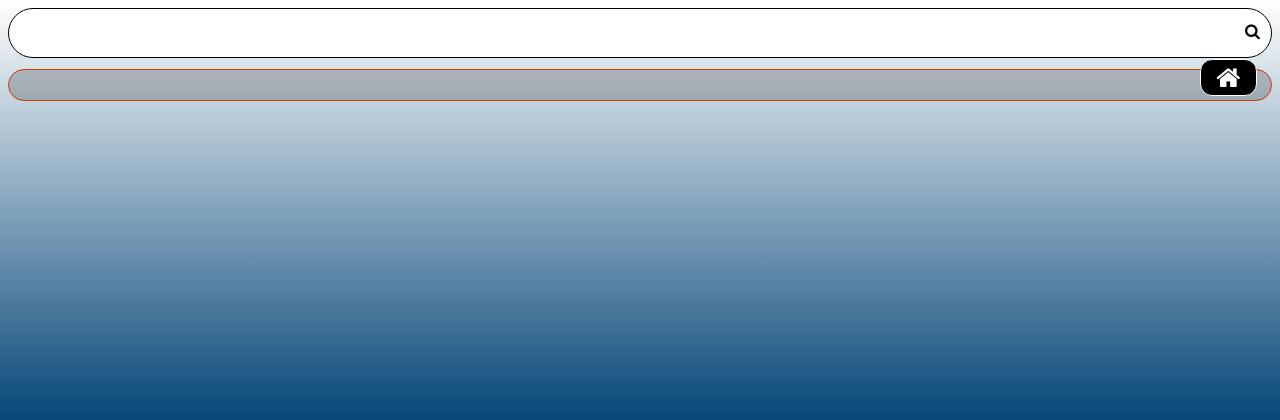
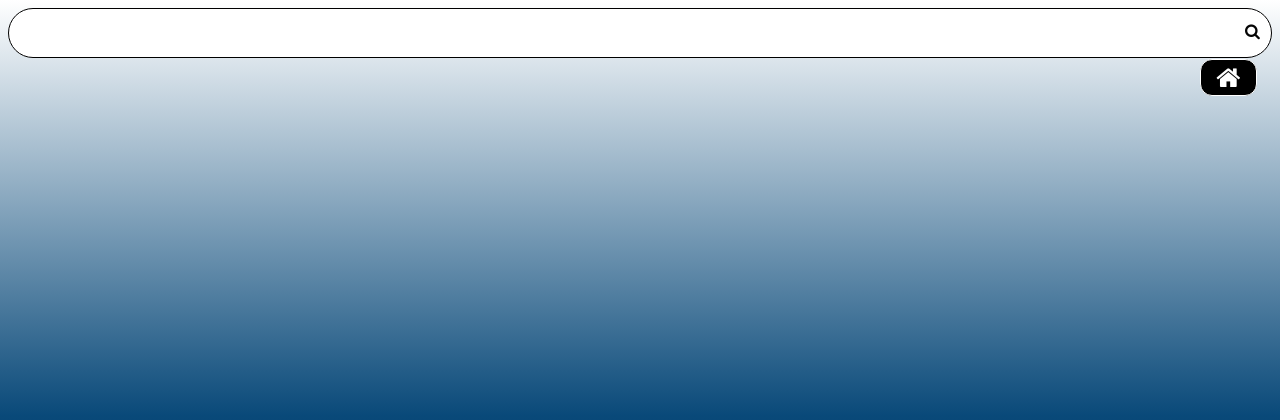
Before and after one commit to mgierada/TGSE, a Django app: template templates/search_results.html in a window 1280 px wide. Shown: the top 420 px of the page. Run offline with Django 3.2, Linux system fonts and the light colour scheme; the template is opened without the code that fills it, so the values that code supplies are empty; some libraries are stand-ins or nearby versions.

Commit message:
fix: for loop outside main_search_results div

```diff
--- a/templates/search_results.html
+++ b/templates/search_results.html
@@ -32,8 +32,8 @@
     </div>
   </div>
 
+  {% for query_count, episode, short_text in queries_episodes_short_texts %}
   <div class='main_search_results'>
-    {% for query_count, episode, short_text in queries_episodes_short_texts %}
     <div class ="show_results">
       <div class='link_sgu_website'>
         <a href="{{ episode.link_to_podcast }}"> {{ episode.link_to_podcast }}</a>
@@ -70,12 +70,9 @@
         </div>
       </div>
     </div>
+    {% endfor %}
 
 
-
-    <div class='main_search_results'>
-      {% endfor %}
-    </div>
 
 
 
```
